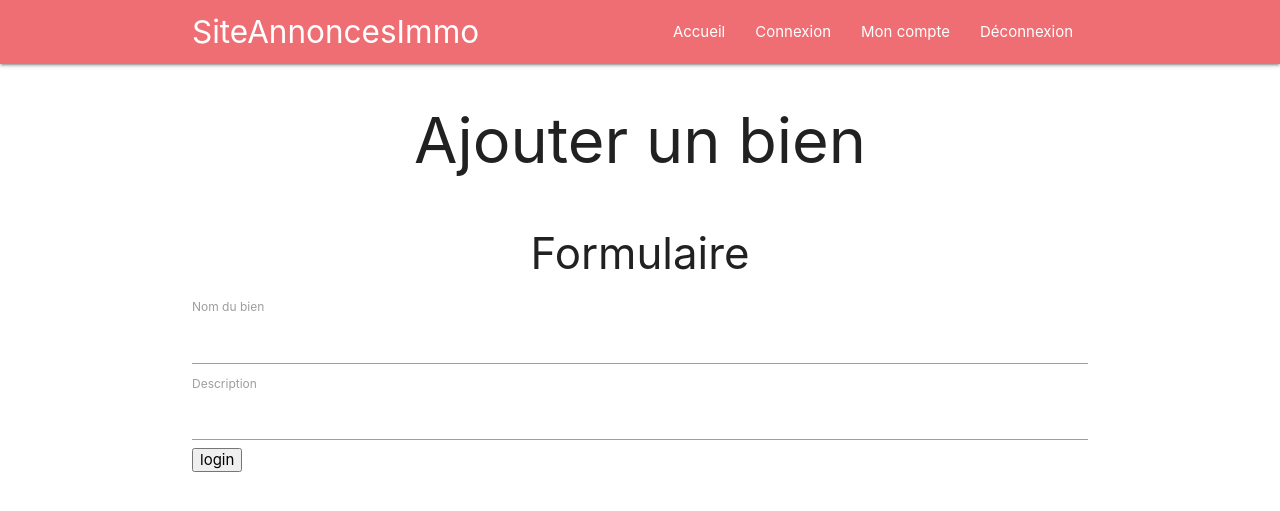
After one commit to mataxelle/Site_Annonces_Immo, a Symfony app: template templates/site_annonces_immo/propertie_add.html.twig in a window 1280 px wide. The commit adds this page. Shown: the top 511 px of the page. Run offline with Twig, Linux system fonts and the light colour scheme; the template is opened without the code that fills it, so the values that code supplies are empty; some libraries are stand-ins or nearby versions.

Commit message:
Commencement de la mise en forme des pages

```diff
--- a/templates/base.html.twig
+++ b/templates/base.html.twig
@@ -2,18 +2,35 @@
 <html>
     <head>
         <meta charset="UTF-8">
-        <title>{% block title %}Welcome!{% endblock %}</title>
+        <title>{% block title %}SiteAnnoncesImmo{% endblock %}</title>
         {# Run `composer require symfony/webpack-encore-bundle`
            and uncomment the following Encore helpers to start using Symfony UX #}
         {% block stylesheets %}
+            <link rel="stylesheet" href="https://cdnjs.cloudflare.com/ajax/libs/materialize/1.0.0/css/materialize.min.css">
             {#{{ encore_entry_link_tags('app') }}#}
         {% endblock %}
 
         {% block javascripts %}
+            <script src="https://cdnjs.cloudflare.com/ajax/libs/jquery/3.4.0/jquery.min.js"></script>
+		    <script src="https://cdnjs.cloudflare.com/ajax/libs/materialize/1.0.0/js/materialize.min.js"></script>
             {#{{ encore_entry_script_tags('app') }}#}
         {% endblock %}
     </head>
     <body>
+        <nav>
+	        <div class="nav-wrapper">
+	    	    <div class="container">
+	    		    <a href="#" class="brand-logo">SiteAnnoncesImmo</a>
+			      	<ul id="nav-mobile" class="right hide-on-med-and-down">
+			            <li><a href="/">Accueil</a></li>
+			            <li><a href="#">Connexion</a></li>
+                        <li><a href="#">Mon compte</a></li>
+                        <li><a href="#">Déconnexion</a></li>
+		      	    </ul>
+	    	    </div>
+	        </div>
+  	    </nav>
+
         {% block body %}{% endblock %}
     </body>
 </html>
--- /dev/null
+++ b/templates/site_annonces_immo/propertie_add.html.twig
@@ -0,0 +1,26 @@
+{% extends "base.html.twig" %}
+
+{% block title %}Ajouter un bien{% endblock %}
+
+{% block body %}
+    <div class="container">
+		<div class="row">
+			<div class="col s12 m12 l12">
+				<h1 class="center">Ajouter un bien</h1>
+			</div>
+		</div>
+	</div>
+
+	<div class="container">
+		<div class="row">
+			<form>
+		        <h3 class="center">Formulaire</h3>
+			    <label>Nom du bien</label>
+				<input type="text">
+				<label>Description</label>
+				<input type="text">
+				<input type="submit" value="login">
+			</form>
+		</div>
+	</div>
+{% endblock %}
```
Also changed, not shown: config/routes.yaml (+13 -1 lines), src/Controller/SiteAnnoncesImmoController.php (+22 -0 lines), templates/site_annonces_immo/index.html.twig (+17 -11 lines), templates/site_annonces_immo/propertie_edit.html.twig (added, +26 -0 lines), templates/site_annonces_immo/propertie_show.html.twig (added, +16 -0 lines), public/assets/css/app.css (added), public/assets/css/propertie_add.css (added).
